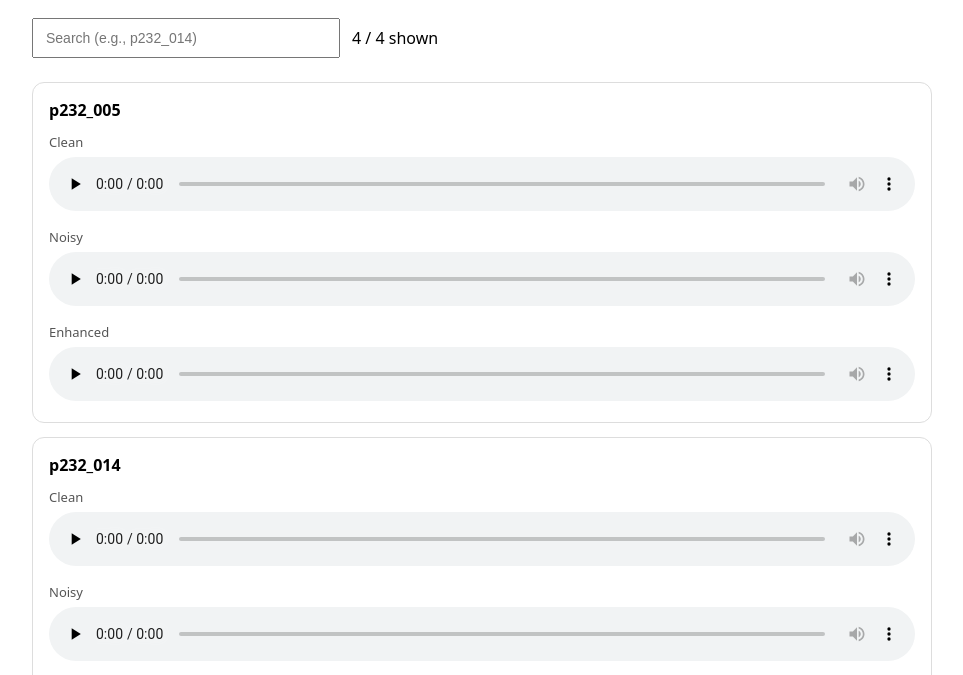
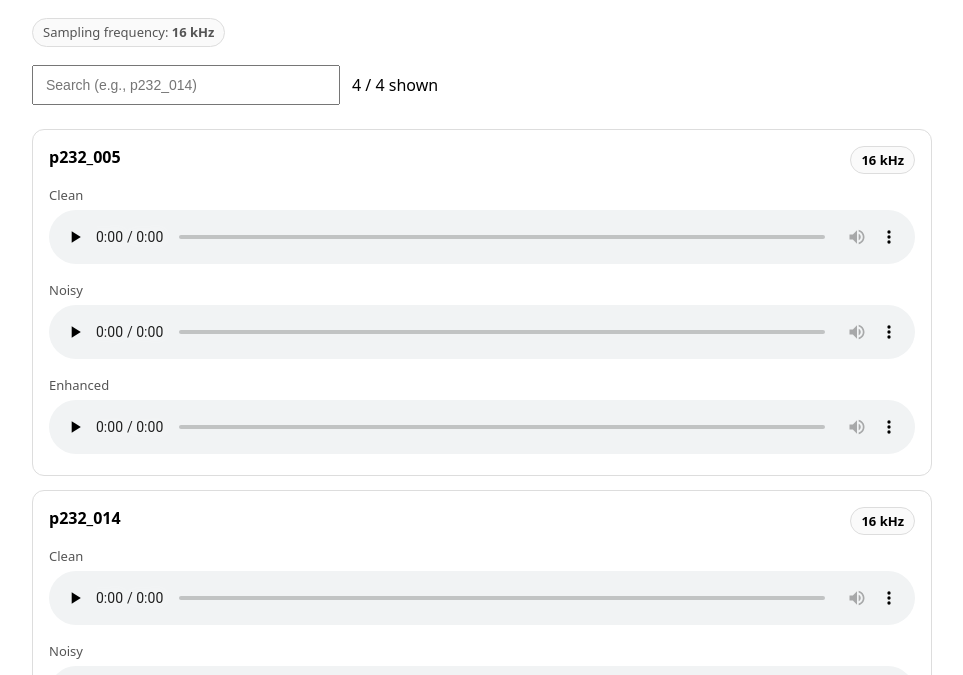
Before and after one commit to drchk/My-S3G-Net-SE, a plain HTML site: page index.html in a window 1280 px wide. Shown: the part 86-761 px from the top of the page, without its empty margins (158-1121 px from the left). Drawn offline with Linux system fonts and the light colour scheme.

Commit message:
Update index.html

```diff
--- a/index.html
+++ b/index.html
@@ -6,10 +6,12 @@
   <title>Speech Enhancement Samples</title>
   <style>
     body { font-family: system-ui, Arial, sans-serif; max-width: 900px; margin: 40px auto; padding: 0 16px; }
+    .subtitle { color:#555; margin: 6px 0 18px; line-height: 1.4; }
+    .badge { display:inline-block; padding: 4px 10px; border: 1px solid #ddd; border-radius: 999px; font-size: 13px; background: #fafafa; }
     .controls { margin: 16px 0 24px; display: flex; gap: 12px; flex-wrap: wrap; align-items: center; }
     input { padding: 10px 12px; font-size: 14px; width: 280px; }
     .item { border: 1px solid #ddd; border-radius: 12px; padding: 16px; margin: 14px 0; }
-    .title { font-weight: 700; margin-bottom: 10px; }
+    .title { font-weight: 700; margin-bottom: 10px; display:flex; justify-content: space-between; gap: 12px; flex-wrap: wrap; }
     .row { margin-top: 12px; }
     .label { font-size: 13px; color: #555; margin-bottom: 6px; }
     audio { width: 100%; }
@@ -17,6 +19,9 @@
 </head>
 <body>
   <h1>Speech Enhancement Samples</h1>
+  <div class="subtitle">
+    <span class="badge">Sampling frequency: <b>16 kHz</b></span>
+  </div>
 
   <div class="controls">
     <input id="search" placeholder="Search (e.g., p232_014)" />
@@ -45,7 +50,10 @@
       const div = document.createElement("div");
       div.className = "item";
       div.innerHTML = `
-        <div class="title">${id}</div>
+        <div class="title">
+          <span>${id}</span>
+          <span class="badge">16 kHz</span>
+        </div>
 
         <div class="row">
           <div class="label">Clean</div>
```
